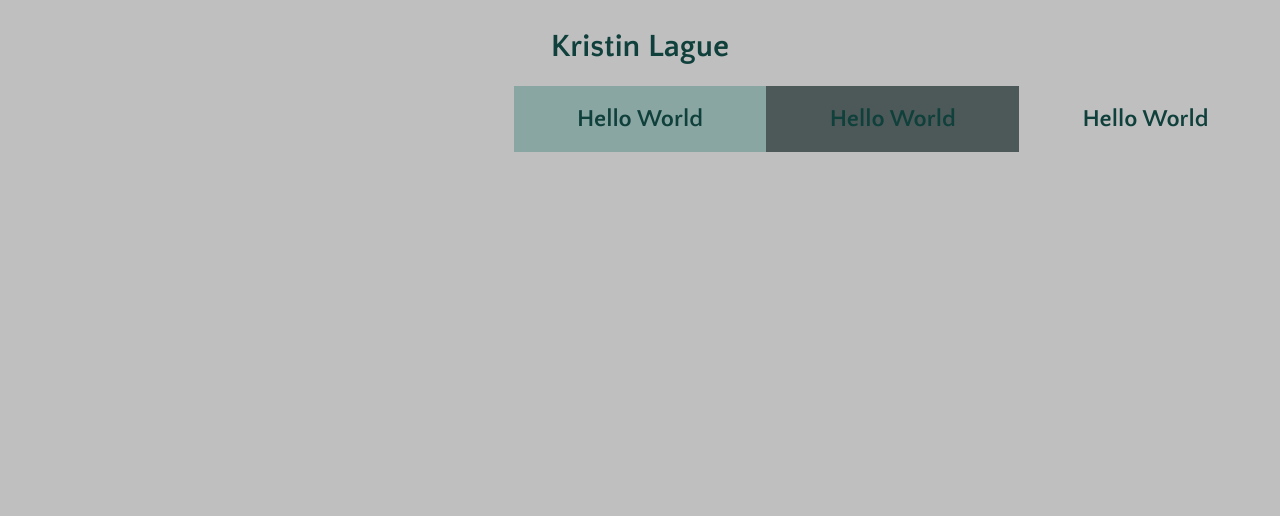
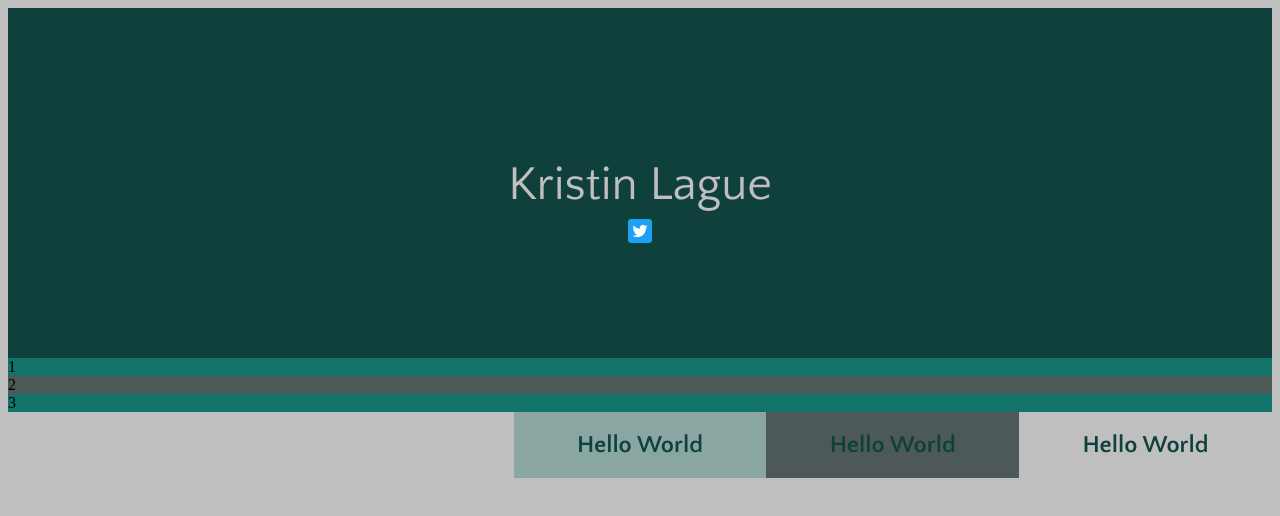
Before and after one commit to KristinLague/KristinLague.github.io, a plain HTML site: page index.html in a window 1280 px wide. Drawn offline with nearby package versions, Linux system fonts and the light colour scheme.

Commit message:
Header Stuff

```diff
--- a/index.html
+++ b/index.html
@@ -5,13 +5,19 @@
 <link href="https://fonts.googleapis.com/css2?family=Quattrocento+Sans:ital,wght@0,400;0,700;1,400;1,700&display=swap" rel="stylesheet">
 <link rel="stylesheet" href="https://fonts.googleapis.com/css2?family=Material+Symbols+Rounded:opsz,wght,FILL,GRAD@48,400,0,0" />
 <link rel="stylesheet" href="styles.css">
+<header>
+    <div class="row" style="justify-content: center; padding-top: 150px"><header-text>Kristin Lague</header-text></div>
+    <div class="row" style="justify-content: center; padding-top: 8px">
+        <a href="https://twitter.com/itskristinsrsly"><img src="https://github.com/KristinLague/KristinLague.github.io/blob/main/Images/5296516_tweet_twitter_twitter%20logo_icon.png?raw=true" alt="Twitter Link" style="width:24px;height:24px;"></a>
+</div>
+</header>
 <body>
-<div class="row" style="justify-content: center;">
-    <h1>Kristin Lague</h1>
+<div class="grid-container;" style="width: 100%">
+    <div class="grid-item1">1</div>
+    <div class="grid-item2">2</div>
+    <div class="grid-item3">3</div>
 </div>
-<div class="row" style="justify-content: center;">
-    <div></div>
-</div>
+
 <div class="row">
     <div class="color1" style="text-align:center; height: 100%">
     </div>
--- a/styles.css
+++ b/styles.css
@@ -1,3 +1,30 @@
+header{
+    background-color: #10403B;
+    height: 350px;
+}
+
+header-text{
+    font-family: 'Quattrocento Sans', sans-serif;
+    font-size: 48px;
+    color: #BFBFBF
+}
+
+.grid-container {
+    display: grid;
+}
+
+.grid-item1{
+    background-color: #127369;
+}
+
+.grid-item2{
+    background-color: #4C5958;
+}
+
+.grid-item3{
+    background-color: #127369;
+}
+
 body{
     background-color: #BFBFBF;
 }
```
